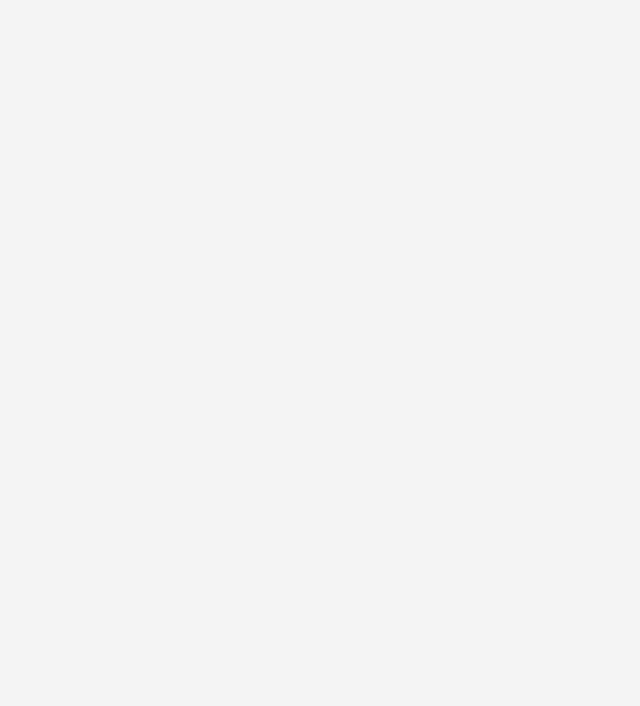
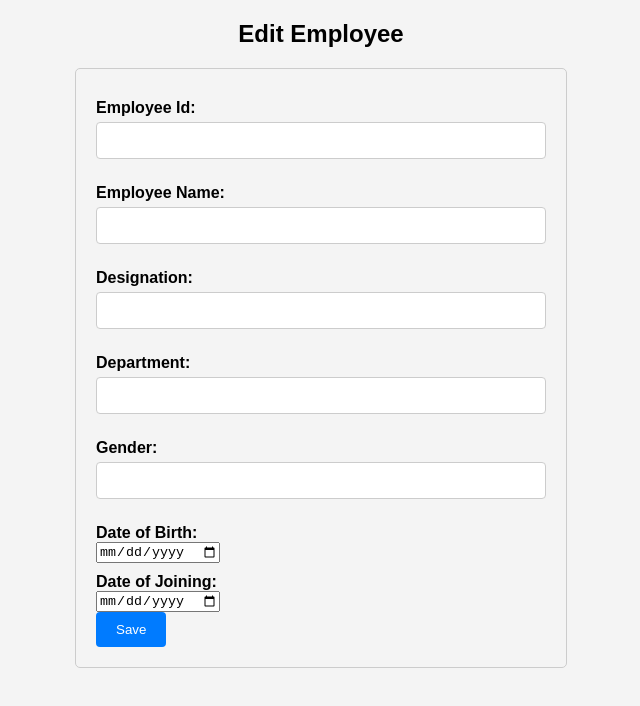
Before and after one commit to SagnikH-WF/loanapp-frontend, a React (Create React App) app: page /admin/edit/1 in a window 1280 px wide. Before the commit this address had no page. Shown: the top 706 px of the page, without its empty margins (319-959 px from the left). Built offline with nearby package versions, Linux system fonts and the light colour scheme; no server answers.

Commit message:
edit employee completed

```diff
--- a/src/App.js
+++ b/src/App.js
@@ -9,6 +9,7 @@ import LoanList from "./components/LoanList";
 import ItemList from "./components/ItemList";
 import EmployeeList from "./components/EmployeeList";
 import AdminDashboard from "./components/AdminDashboard";
+import EditEmployee from "./components/EditEmployee";
 
 function App() {
 	const [isLoggedIn, setIsLoggedIn] = useState(false);
@@ -21,13 +22,14 @@ function App() {
 					path="/login"
 					element={<Login setIsLoggedIn={setIsLoggedIn} />}
 				/>
-				<Route path="/register" element={<Register />} />
 				<Route path="/dashboard" element={<Dashboard />} />
 				<Route path="/applyLoan" element={<UserApplyLoanForm />} />
 				<Route path="/viewLoans" element={<LoanList />} />
 				<Route path="/viewItems" element={<ItemList />} />
+				<Route path="/admin/register" element={<Register />} />
+				<Route path="/admin/dashboard" element={<AdminDashboard />} />
 				<Route path="/admin/employeeList" element={<EmployeeList />} />
-				<Route path="/admin/dashboard" element={<AdminDashboard />} />
+        <Route path="/admin/edit/:id" element={<EditEmployee />} />
 			</Routes>
 		</Router>
 	);
--- a/src/components/AdminDashboard.js
+++ b/src/components/AdminDashboard.js
@@ -5,8 +5,8 @@ import "./Dashboard.css";
 function AdminDashboard() {
 	const navigate = useNavigate();
 
-	const navigateToAddCustomer = () => {
-		navigate("/register");
+	const navigateToEmployeeList = () => {
+		navigate("/admin/employeeList");
 	};
 	const navigateToApplyLoan = () => {
 		navigate("/applyLoan");
@@ -22,11 +22,11 @@ function AdminDashboard() {
 					<h3>Loan Management Applicaton</h3>
 					<h3>User Dashboard</h3>
 					<div className="dashboard-button-container">
-						<button onClick={navigateToAddCustomer}>Customer Data Management</button>
+						<button onClick={navigateToEmployeeList}>
+							Customer Data Management
+						</button>
 						<button onClick={navigateToApplyLoan}>Loan Card Management</button>
-						<button onClick={navigateToPurchasedItem}>
-							Item Master Data
-						</button>
+						<button onClick={navigateToPurchasedItem}>Item Master Data</button>
 					</div>
 				</div>
 			</div>
--- /dev/null
+++ b/src/components/EditEmployee.css
@@ -0,0 +1,44 @@
+h2 {
+	text-align: center;
+}
+.edit-employee-container {
+	width: 450px;
+	margin: 0 auto;
+	padding: 20px;
+	border: 1px solid #ccc;
+	border-radius: 5px;
+}
+
+.form-group {
+	margin-bottom: 20px;
+}
+
+.label {
+	display: block;
+	margin-bottom: 5px;
+	font-weight: bold;
+}
+
+.input-field {
+	width: 100%;
+	padding: 10px;
+	border: 1px solid #ccc;
+	border-radius: 3px;
+	font-size: 16px;
+	padding: 10px 0px 10px 10px;
+}
+
+.input-field[type="date"] {
+	padding: 10px;
+}
+
+.submit-button {
+	background-color: #007bff;
+	color: #fff;
+	border: none;
+	border-radius: 3px;
+	padding: 10px 20px;
+	font-size: 16px;
+	cursor: pointer;
+	margin-top: 100px;
+}
--- /dev/null
+++ b/src/components/EditEmployee.js
@@ -0,0 +1,119 @@
+import React, { useState, useEffect } from 'react';
+import {useNavigate, useParams} from 'react-router-dom';
+import "./EditEmployee.css";
+import axios from 'axios';
+
+const EditEmployee = () => {
+  const params = useParams();
+  const navigate = useNavigate();
+  const baseUrl = `http://localhost:8090/employee/${params.id}`;
+  const [editedEmployee, setEditedEmployee] = useState('');
+
+  const getEmployee = async () => {
+    try {
+      const response = await axios.get(baseUrl);
+      console.log(response.data);
+      setEditedEmployee(response.data);
+    } catch(e) {
+      console.log(e);
+    }
+  }
+
+  useEffect(()=> {
+    console.log(baseUrl);
+    getEmployee(params.id);
+  }, [])
+
+  const handleInputChange = (e) => {
+    const { name, value } = e.target;
+    setEditedEmployee({ ...editedEmployee, [name]: value });
+  };
+
+  const handleSubmit = async (e) => {
+    e.preventDefault();
+    // onSave(editedEmployee); //send from parent, what to do
+    try {
+      const response = await axios.put(baseUrl, editedEmployee);
+      console.log(response);
+      alert("Employee data edited successfully");
+      navigate("/admin/employeeList");
+    } catch (e) {
+      console.log(e);
+    }
+  };
+
+  return (
+    <div>
+      <h2>Edit Employee</h2>
+      <form onSubmit={handleSubmit} className='edit-employee-container'>
+        <div>
+          <label>Employee Id:</label>
+          <input
+            type="text"
+            name="employeeId"
+            value={editedEmployee.employeeId}
+            onChange={handleInputChange}
+            readOnly
+          />
+        </div>
+        <div>
+          <label>Employee Name:</label>
+          <input
+            type="text"
+            name="name"
+            value={editedEmployee.name}
+            onChange={handleInputChange}
+          />
+        </div>
+        <div>
+          <label>Designation:</label>
+          <input
+            type="text"
+            name="designation"
+            value={editedEmployee.designation}
+            onChange={handleInputChange}
+          />
+        </div>
+        <div>
+          <label>Department:</label>
+          <input
+            type="text"
+            name="department"
+            value={editedEmployee.department}
+            onChange={handleInputChange}
+          />
+        </div>
+        <div>
+          <label>Gender:</label>
+          <input
+            type="text"
+            name="gender"
+            value={editedEmployee.gender}
+            onChange={handleInputChange}
+          />
+        </div>
+        <div>
+          <label>Date of Birth:</label>
+          <input
+            type="date"
+            name="dateOfBirth"
+            value={editedEmployee.dateOfBirth}
+            onChange={handleInputChange}
+          />
+        </div>
+        <div>
+          <label>Date of Joining:</label>
+          <input
+            type="date"
+            name="dateOfJoining"
+            value={editedEmployee.dateOfJoining}
+            onChange={handleInputChange}
+          />
+        </div>
+        <button type="submit">Save</button>
+      </form>
+    </div>
+  );
+};
+
+export default EditEmployee;
--- /dev/null
+++ b/src/components/EmployeeList.css
@@ -0,0 +1,67 @@
+.employee-list-container {
+	margin: 20px;
+	padding: 20px;
+	border: 1px solid #ccc;
+	border-radius: 5px;
+	box-shadow: 0 0 10px rgba(0, 0, 0, 0.1);
+	background-color: #fff;
+	text-align: center; /* Center the content horizontally */
+}
+
+.heading {
+	font-size: 24px;
+	margin-bottom: 20px;
+}
+
+.employee-table {
+	width: 100%;
+	border-collapse: collapse;
+}
+
+.employee-table th,
+.employee-table td {
+	padding: 10px;
+	text-align: center;
+}
+
+.employee-table th {
+	background-color: #f2f2f2;
+}
+
+.employee-table tr:nth-child(even) {
+	background-color: #f5f5f5;
+}
+
+.employee-table tr:hover {
+	background-color: #e0e0e0;
+}
+
+/* Style the Edit and Delete links */
+.edit-link,
+.delete-link {
+	color: blue;
+	cursor: pointer;
+	text-decoration: underline;
+	margin: 0 5px;
+}
+
+.edit-link:hover,
+.delete-link:hover {
+	color: darkblue;
+}
+
+.add-button {
+	background-color: #007bff;
+	color: #fff;
+	border: none;
+	border-radius: 3px;
+	padding: 10px 20px;
+	font-size: 16px;
+	cursor: pointer;
+	margin-bottom: 20px; /* Add spacing below the button */
+}
+
+/* Hover effect */
+.add-button:hover {
+	background-color: #0056b3;
+}
--- a/src/components/EmployeeList.js
+++ b/src/components/EmployeeList.js
@@ -1,10 +1,39 @@
-import React from 'react';
+import React, { useEffect, useState } from 'react';
+import { Link, useNavigate } from "react-router-dom";
+import axios from "axios";
+import './EmployeeList.css'; // Import a CSS file for styling
 
 const EmployeeList = () => {
+  const navigate = useNavigate();
+  const [employeeList, setEmployeeList] = useState([]);
+
+  const baseUrl = "http://localhost:8090/employee"
+
+  const getAllEmployees = async () => {
+    try {
+      const response = await axios.get(baseUrl);
+      console.log(response.data);
+      setEmployeeList(response.data);
+    } catch (e) {
+      console.log(e);
+    }
+  }
+
+  const handleCustomerRegistration = () => {
+    navigate("/admin/register");
+  }
+
+	useEffect(() => {
+    getAllEmployees();
+	}, []);
+
   return (
-    <div>
-      <h2>Customer Master Data Details</h2>
-      <table>
+    <div className="employee-list-container">
+      <h2 className="heading">Customer Master Data Details</h2>
+      <button className="add-button" onClick={handleCustomerRegistration}>
+        Add Customer Data
+      </button>
+      <table className="employee-table">
         <thead>
           <tr>
             <th>Employee Id</th>
@@ -14,12 +43,24 @@ const EmployeeList = () => {
             <th>Gender</th>
             <th>Date of Birth</th>
             <th>Date of Joining</th>
-            <th>Edit</th>
-            <th>Delete</th>
+            <th></th>
+            <th></th>
           </tr>
         </thead>
         <tbody>
-          {/* Add your employee data here */}
+        {employeeList.map((x, i) => (
+						<tr>
+							<td>{x.employeeId}</td>
+							<td>{x.name}</td>
+							<td>{x.designation}</td>
+							<td>{x.department}</td>
+              <td>{x.gender}</td>
+              <td>{x.dateOfBirth}</td>
+              <td>{x.dateOfJoining}</td>
+              <td><Link to={`/admin/edit/${x.employeeId}`}>Edit</Link></td>
+              <td><Link>Delete</Link></td>
+						</tr>
+					))}
         </tbody>
       </table>
     </div>
```
